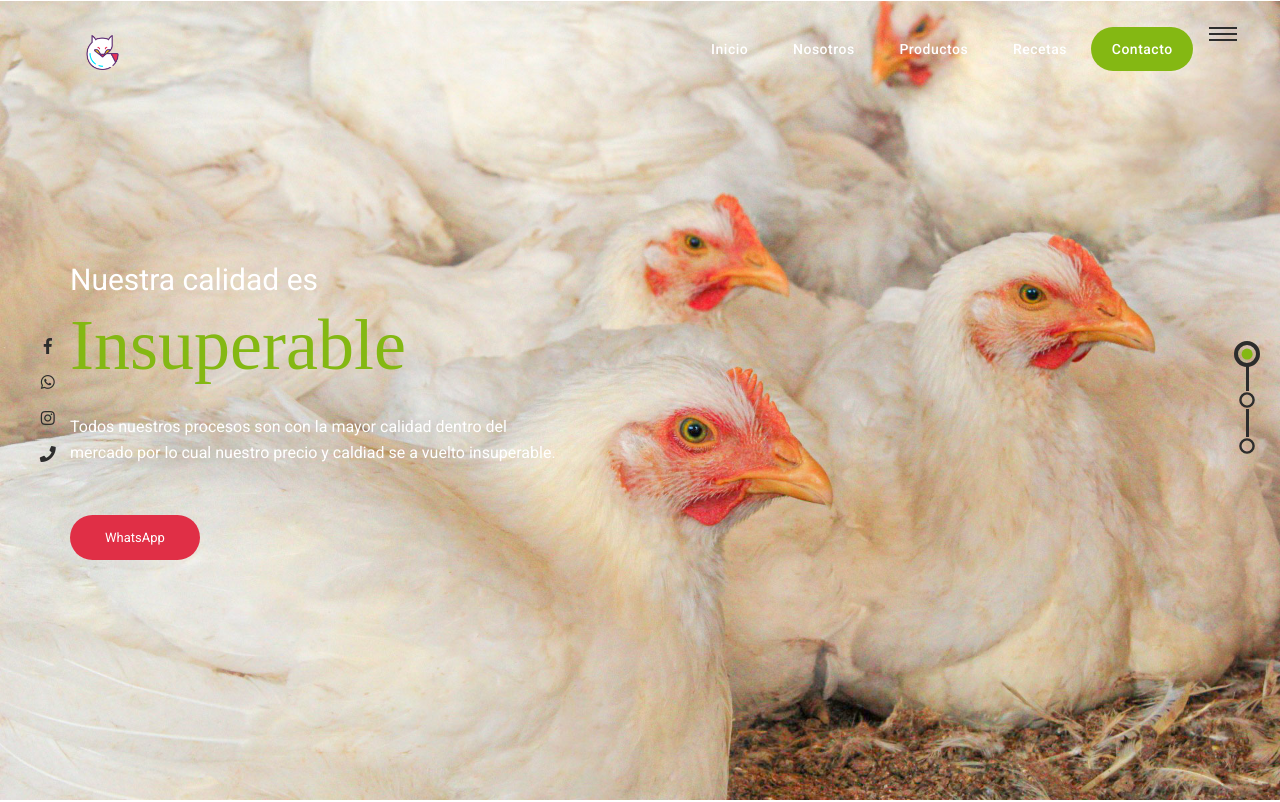
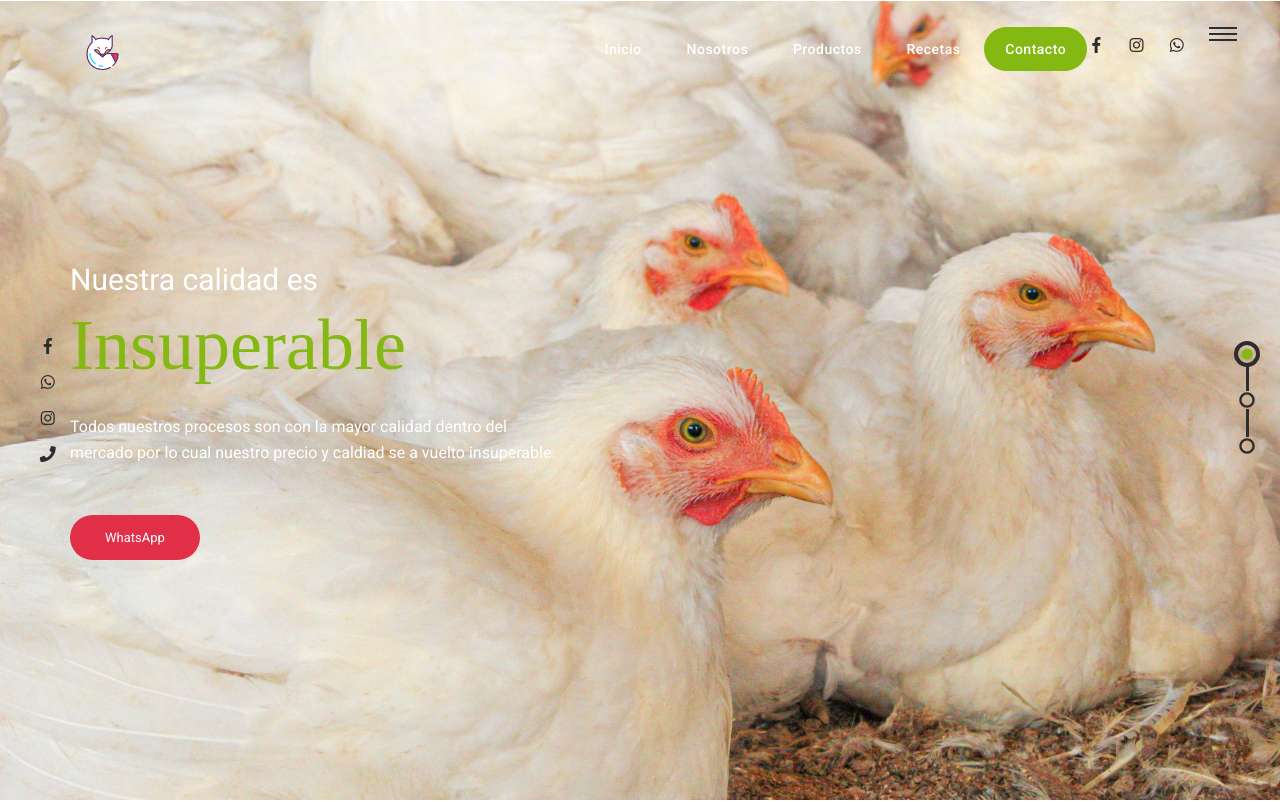
Before and after one commit to luiswii12/cpl, a plain HTML site: page index.html in a window 1280 px wide. Shown: the top 802 px of the page. Drawn offline with Linux system fonts and the light colour scheme; some packages are replaced by stand-ins of ours; files whose address does not match are found by name; a web font is replaced by a local one.

Commit message:
Update index.html

```diff
--- a/index.html
+++ b/index.html
@@ -75,6 +75,11 @@
                     <a class="nav-link scroll" href="#featured-items">Productos</a>
                     <a class="nav-link scroll" href="#ourmenu">Recetas</a>
                     <a class="nav-link scroll" href="#contact-sec">Contacto</a>
+                    <ul class="social-icons-simple">
+                    <li class="animated-wrap"><a class="animated-element" href="https://www.facebook.com/cpl.mx)"><i class="fab fa-facebook-f"></i> </a> </li>
+                    <li class="animated-wrap"><a class="animated-element" href="https://www.instagram.com/cpl.mx/"><i class="fab fa-instagram"></i> </a> </li>
+                    <li class="animated-wrap"><a class="animated-element" href="javascript:void(0)"><i class="fab fa-whatsapp"></i> </a> </li>
+                </ul>
 
                 </div>
 
```
